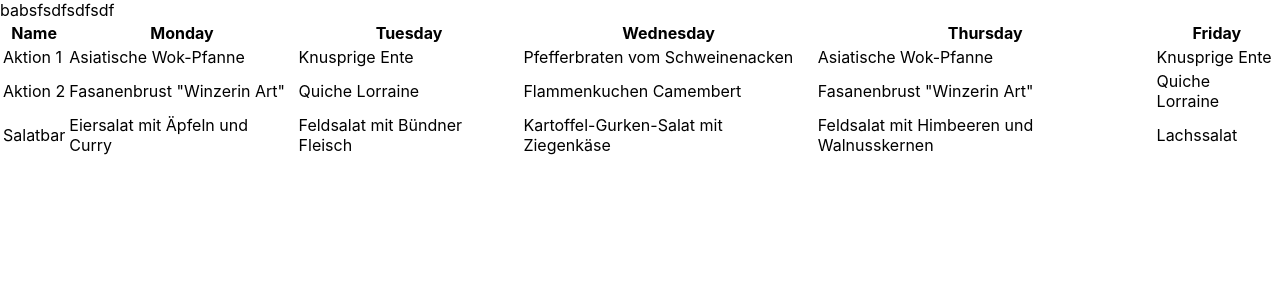
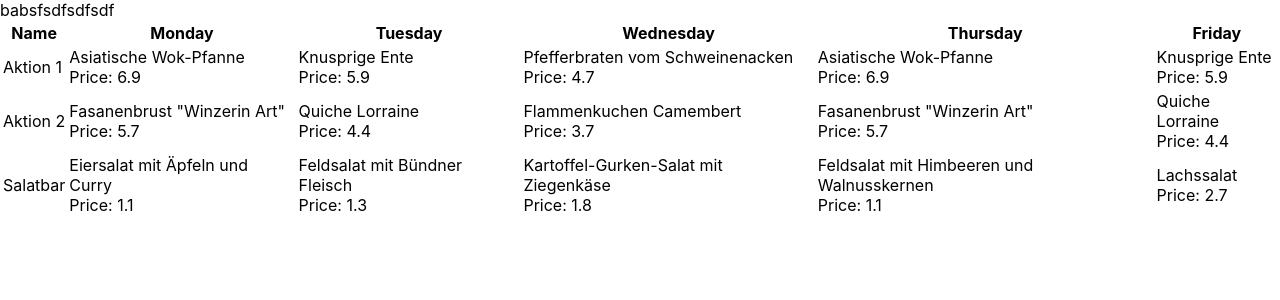
Before and after one commit to yorck25/Spieseplan, a React (Create React App) app in the folder react-app/: page / in a window 1280 px wide. Shown: the top 300 px of the page. Built offline with nearby package versions, Linux system fonts and the light colour scheme.

Commit message:
mit betrag läuft

```diff
--- a/react-app/src/App.js
+++ b/react-app/src/App.js
@@ -5,7 +5,7 @@ import data from './data/response.json';
 function App() {
 
   const [tableData, setTableData] = useState([]);
-
+  var price;
   useEffect(() => {
     // convert data from json file to table format
     const tableRows = data.Rows.map((row) => {
@@ -18,13 +18,11 @@ function App() {
         rowData[`Weekday${day.Weekday}`] = productId;
         rowData[`Allergens${day.Weekday}`] = product.AllergenIds;
         rowData[`ProductName${day.Weekday}`] = product.Name;
-        rowData[`ProductName${day.Weekday}`] = product.Name;
+        rowData[`Price${day.Weekday}`] = product.Price.Betrag;
 
         // rowData[`Weekday${day.Weekday}`] = day.ProductIds[0].ProductId;
-        // name = data.Products[day.ProductIds[0].ProductId].Name;
         // allergien = data.Products[day.ProductIds[0].ProductId].AllergenIds;
       });
-      //console.log(name);
       return rowData;
     });
 
@@ -50,11 +48,11 @@ function App() {
           {tableData.map((row, index) => (
             <tr key={index}>
               <td>{row.Name}</td>
-              <td>{row.ProductName0}</td>
-              <td>{row.ProductName1}</td>
-              <td>{row.ProductName2}</td>
-              <td>{row.ProductName3}</td>
-              <td>{row.ProductName4}</td>
+              <td>{row.ProductName0}<br/>Price: {row.Price0}</td>
+              <td>{row.ProductName1}<br/>Price: {row.Price1}</td>
+              <td>{row.ProductName2}<br/>Price: {row.Price2}</td>
+              <td>{row.ProductName3}<br/>Price: {row.Price3}</td>
+              <td>{row.ProductName4}<br/>Price: {row.Price4}</td>
             </tr>
           ))}
         </tbody>
```
